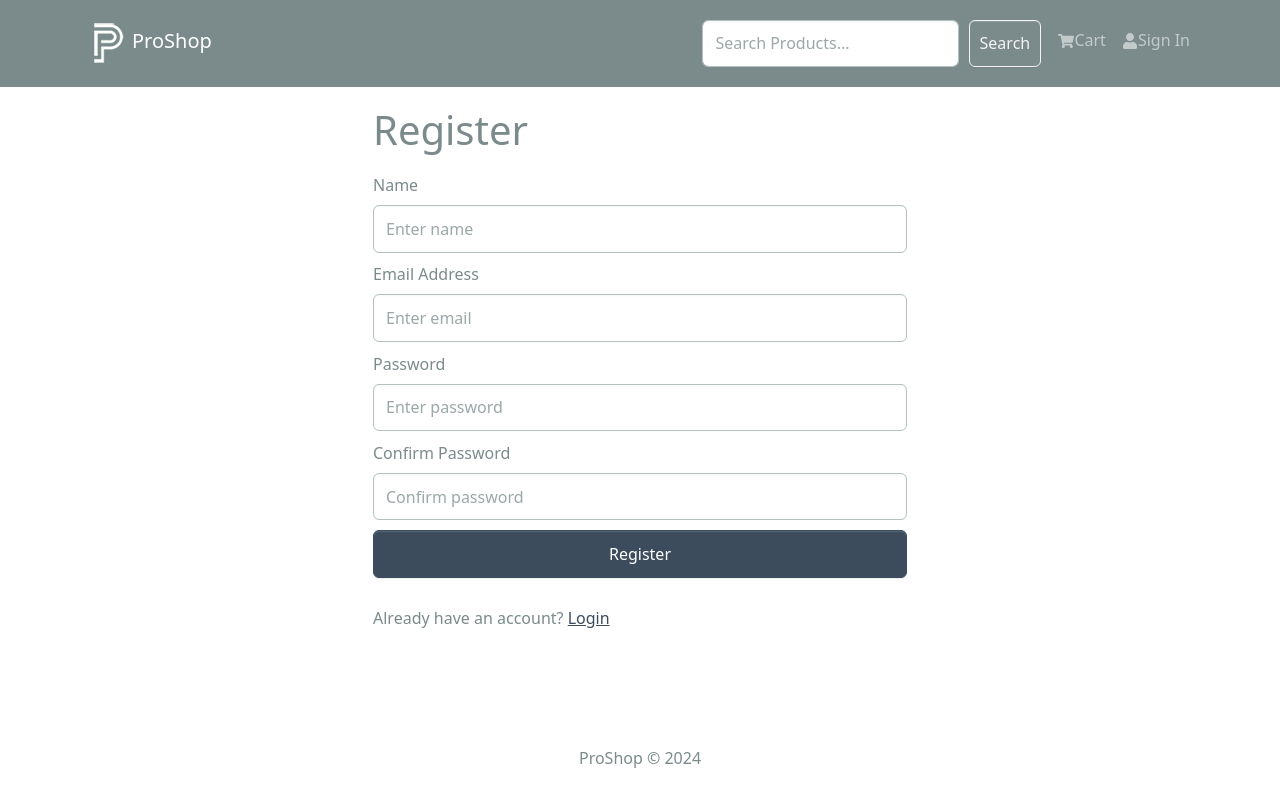
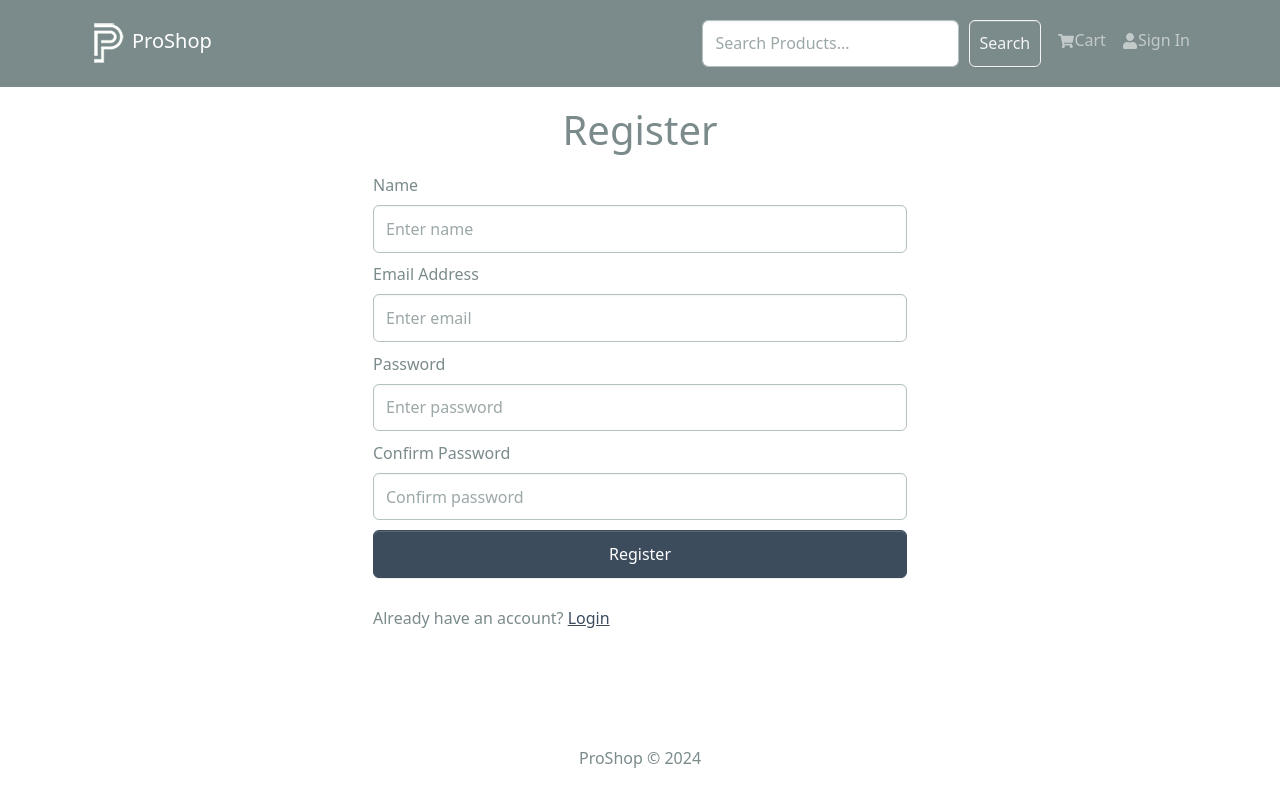
Before and after one commit to Shrustivaidya/ProShop, a React (Create React App) app in the folder frontend/: page /register in a window 1280 px wide. Shown: the top 802 px of the page. Built offline with nearby package versions, Linux system fonts and the light colour scheme.

Commit message:
Basic change

```diff
--- a/frontend/src/screens/LoginScreen.js
+++ b/frontend/src/screens/LoginScreen.js
@@ -44,7 +44,7 @@ const LoginScreen = () => {
   };
 return (
     <FormContainer>
-      <h1>Sign In</h1>
+      <h1 className='text-center'>Sign In</h1>
 
       <Form onSubmit={submitHandler}>
       <Form.Group className='my-2' controlId='email'>
--- a/frontend/src/screens/ProductScreen.js
+++ b/frontend/src/screens/ProductScreen.js
@@ -181,13 +181,16 @@ const submitHandler = async (e) => {
                           onChange={(e) => setComment(e.target.value)}
                         ></Form.Control>
                       </Form.Group>
+                      <Form.Group className='my-2' controlId='submit'>
                       <Button
                         disabled={loadingProductReview}
                         type='submit'
                         variant='primary'
+                        className='w-100'
                       >
                         Submit
                       </Button>
+                      </Form.Group>
                     </Form>
                   ) : (
                     <Message>
--- a/frontend/src/screens/RegisterScreen.js
+++ b/frontend/src/screens/RegisterScreen.js
@@ -50,7 +50,7 @@ const RegisterScreen = () => {
 
   return (
     <FormContainer>
-      <h1>Register</h1>
+      <h1 className='text-center'>Register</h1>
       <Form onSubmit={submitHandler}>
         <Form.Group className='my-2' controlId='name'>
           <Form.Label>Name</Form.Label>
```
